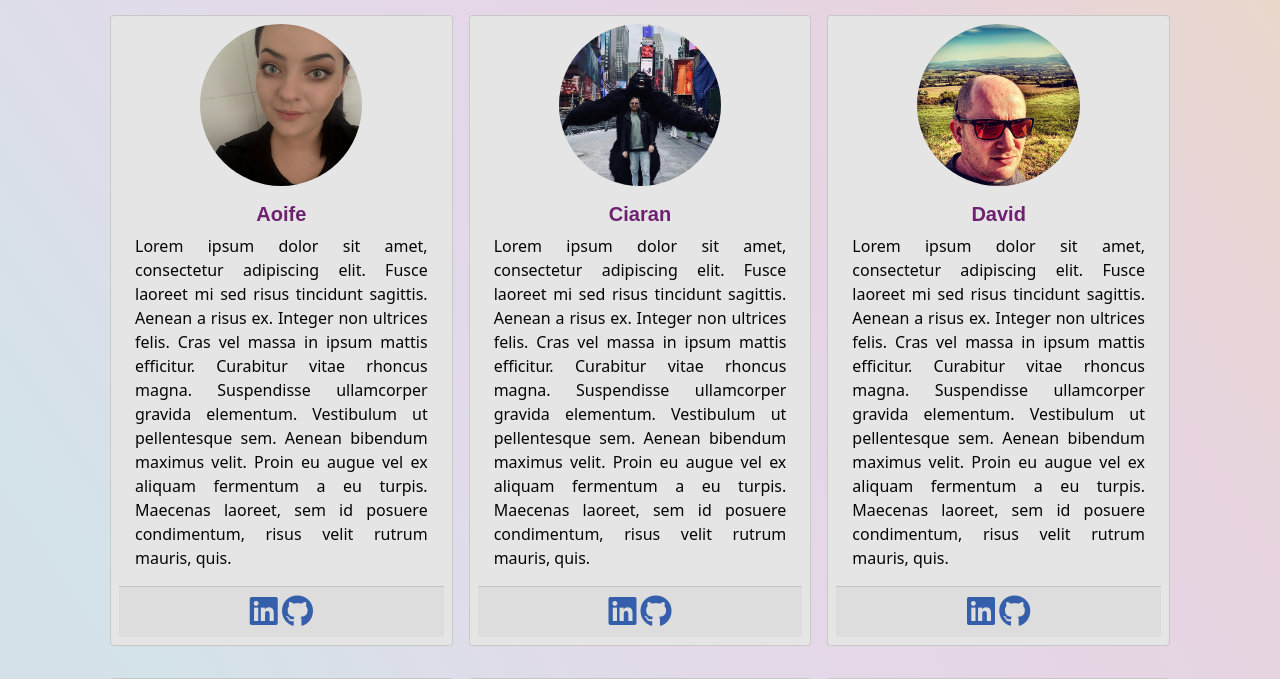
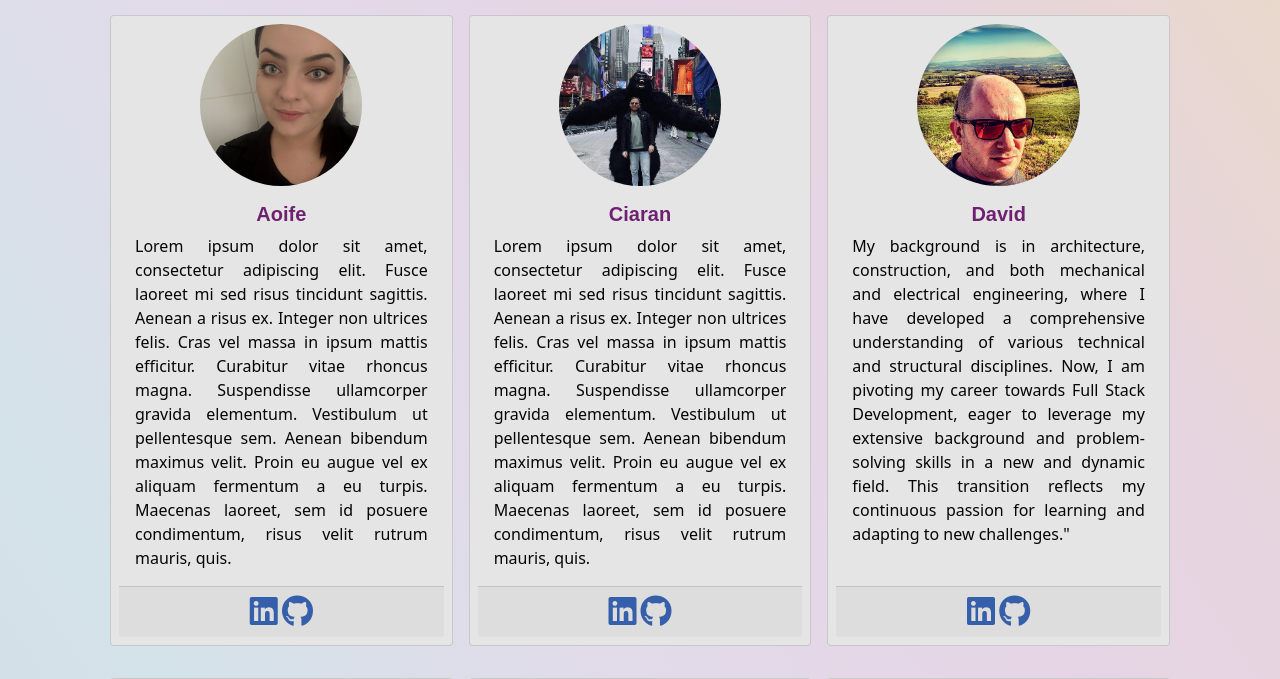
Before and after one commit to VCGithubCode/prideful-programmers, a Django app: page /about/ in a window 1280 px wide. Shown: the part 710-1389 px from the top of the page. Run offline with Django 3.2, Linux system fonts and the light colour scheme; some libraries are stand-ins or nearby versions; some web fonts are replaced.

Commit message:
chore: add blurb for David on about.html page

```diff
--- a/templates/about.html
+++ b/templates/about.html
@@ -79,13 +79,7 @@
                         src="{% static 'images\david.png' %}" alt="Davidimage">
                     <div class="card-body text-center">
                         <h5 class="card-title fw-bold members">David</h5>
-                        <p class="card-text text-justify-custom">Lorem ipsum dolor sit amet, consectetur
-                            adipiscing elit. Fusce laoreet mi sed risus tincidunt sagittis. Aenean a risus
-                            ex. Integer non ultrices felis. Cras vel massa in ipsum mattis efficitur.
-                            Curabitur vitae rhoncus magna. Suspendisse ullamcorper gravida elementum.
-                            Vestibulum ut pellentesque sem. Aenean bibendum maximus velit. Proin eu augue
-                            vel ex aliquam fermentum a eu turpis. Maecenas laoreet, sem id posuere condimentum,
-                            risus velit rutrum mauris, quis.</p>
+                        <p class="card-text text-justify-custom">My background is in architecture, construction, and both mechanical and electrical engineering, where I have developed a comprehensive understanding of various technical and structural disciplines. Now, I am pivoting my career towards Full Stack Development, eager to leverage my extensive background and problem-solving skills in a new and dynamic field. This transition reflects my continuous passion for learning and adapting to new challenges."</p>
                     </div>
                     <div class="card-footer text-center">
                         <a href="https://www.linkedin.com/in/david-cotter-3a4aba80/" target="_blank"
```
